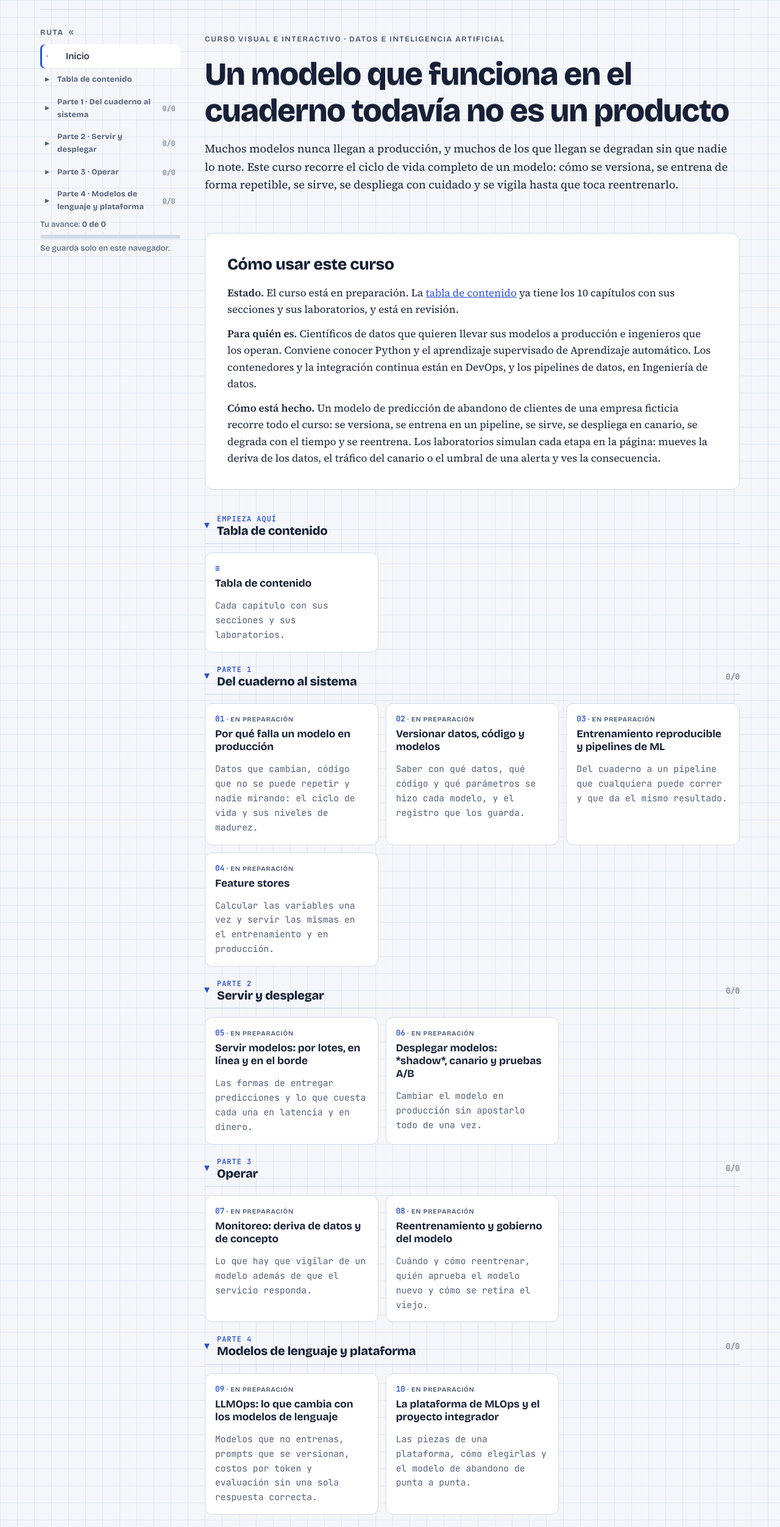
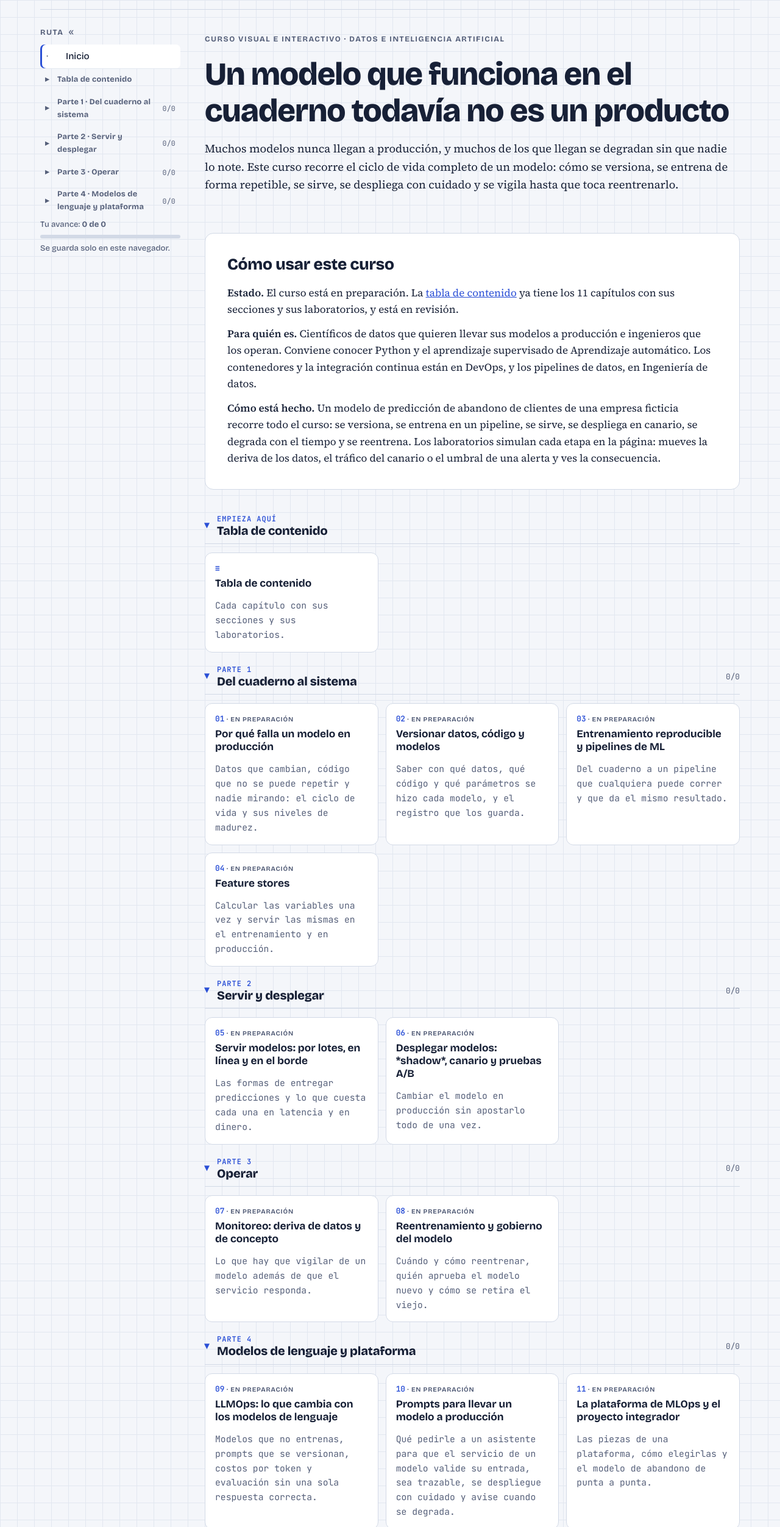
Before and after one commit to aaramirez/mlops, a plain HTML site: page index.html in a window 1280 px wide. Shown: the part 56-2560 px from the top of the page at 61% size. Drawn offline with nearby package versions, Linux system fonts and the light colour scheme.

Commit message:
Tabla de contenido: Prompts de IA para generar con criterios de producción

```diff
--- a/assets/lab.js
+++ b/assets/lab.js
@@ -70,7 +70,7 @@ function ring(ctx,x,y,color,fill){ctx.beginPath();ctx.arc(x,y,6,0,Math.PI*2);ctx
 /* ---------- Navegación entre páginas y avance ---------- */
 // Datos del curso: los escribe el motor al generar el sitio
 const CURSO={"prefijo": "mlops-"};
-const PAGES=[["index", "index.html", "", "Inicio", 0, 0], ["temario", "temario.html", "", "Tabla de contenido", 0, "temario"], ["por-que-falla", "01-por-que-falla.html", "01", "Por qué falla un modelo", 1, 1], ["versionar", "02-versionar.html", "02", "Versionar", 1, 1], ["entrenamiento-reproducible", "03-entrenamiento-reproducible.html", "03", "Entrenamiento reproducible", 1, 1], ["feature-stores", "04-feature-stores.html", "04", "Feature stores", 1, 1], ["servir-modelos", "05-servir-modelos.html", "05", "Servir modelos", 1, 2], ["desplegar-modelos", "06-desplegar-modelos.html", "06", "Desplegar modelos", 1, 2], ["monitoreo", "07-monitoreo.html", "07", "Monitoreo y deriva", 1, 3], ["reentrenamiento", "08-reentrenamiento.html", "08", "Reentrenamiento", 1, 3], ["llmops", "09-llmops.html", "09", "LLMOps", 1, 4], ["plataforma", "10-plataforma.html", "10", "Plataforma y proyecto", 1, 4]];
+const PAGES=[["index", "index.html", "", "Inicio", 0, 0], ["temario", "temario.html", "", "Tabla de contenido", 0, "temario"], ["por-que-falla", "01-por-que-falla.html", "01", "Por qué falla un modelo", 1, 1], ["versionar", "02-versionar.html", "02", "Versionar", 1, 1], ["entrenamiento-reproducible", "03-entrenamiento-reproducible.html", "03", "Entrenamiento reproducible", 1, 1], ["feature-stores", "04-feature-stores.html", "04", "Feature stores", 1, 1], ["servir-modelos", "05-servir-modelos.html", "05", "Servir modelos", 1, 2], ["desplegar-modelos", "06-desplegar-modelos.html", "06", "Desplegar modelos", 1, 2], ["monitoreo", "07-monitoreo.html", "07", "Monitoreo y deriva", 1, 3], ["reentrenamiento", "08-reentrenamiento.html", "08", "Reentrenamiento", 1, 3], ["llmops", "09-llmops.html", "09", "LLMOps", 1, 4], ["prompts-mlops-produccion", "10-prompts-mlops-produccion.html", "10", "Prompts de producción", 1, 4], ["plataforma", "11-plataforma.html", "11", "Plataforma y proyecto", 1, 4]];
 const ETAPAS=[["temario", "Tabla de contenido"], [1, "Parte 1 · Del cuaderno al sistema"], [2, "Parte 2 · Servir y desplegar"], [3, "Parte 3 · Operar"], [4, "Parte 4 · Modelos de lenguaje y plataforma"]];
 const PREF=CURSO.prefijo;
 const store={get(k){try{return localStorage.getItem(k);}catch(e){return null;}},set(k,v){try{localStorage.setItem(k,v);}catch(e){}}};
--- a/index.html
+++ b/index.html
@@ -38,7 +38,7 @@ height="0" width="0" style="display:none;visibility:hidden"></iframe></noscript>
 <section>
   <h2>Cómo usar este curso</h2>
   <div class="prose">
-    <p><b>Estado.</b> El curso está en preparación. La <a href="temario.html">tabla de contenido</a> ya tiene los 10 capítulos con sus secciones y sus laboratorios, y está en revisión.</p>
+    <p><b>Estado.</b> El curso está en preparación. La <a href="temario.html">tabla de contenido</a> ya tiene los 11 capítulos con sus secciones y sus laboratorios, y está en revisión.</p>
     <p><b>Para quién es.</b> Científicos de datos que quieren llevar sus modelos a producción e ingenieros que los operan. Conviene conocer Python y el aprendizaje supervisado de Aprendizaje automático. Los contenedores y la integración continua están en DevOps, y los pipelines de datos, en Ingeniería de datos.</p>
     <p><b>Cómo está hecho.</b> Un modelo de predicción de abandono de clientes de una empresa ficticia recorre todo el curso: se versiona, se entrena en un pipeline, se sirve, se despliega en canario, se degrada con el tiempo y se reentrena. Los laboratorios simulan cada etapa en la página: mueves la deriva de los datos, el tráfico del canario o el umbral de una alerta y ves la consecuencia.</p>
   </div>
@@ -76,7 +76,8 @@ height="0" width="0" style="display:none;visibility:hidden"></iframe></noscript>
 <details class="stage" id="parte-4" open><summary><h2><span class="pn">Parte 4</span> Modelos de lenguaje y plataforma</h2><span class="cuenta" data-etapa-cuenta="4"></span></summary>
   <div class="mods">
     <div class="mod soon" data-id="llmops"><span class="n">09</span><b>LLMOps: lo que cambia con los modelos de lenguaje</b><p>Modelos que no entrenas, prompts que se versionan, costos por token y evaluación sin una sola respuesta correcta.</p></div>
-    <div class="mod soon" data-id="plataforma"><span class="n">10</span><b>La plataforma de MLOps y el proyecto integrador</b><p>Las piezas de una plataforma, cómo elegirlas y el modelo de abandono de punta a punta.</p></div>
+    <div class="mod soon" data-id="prompts-mlops-produccion"><span class="n">10</span><b>Prompts para llevar un modelo a producción</b><p>Qué pedirle a un asistente para que el servicio de un modelo valide su entrada, sea trazable, se despliegue con cuidado y avise cuando se degrada.</p></div>
+    <div class="mod soon" data-id="plataforma"><span class="n">11</span><b>La plataforma de MLOps y el proyecto integrador</b><p>Las piezas de una plataforma, cómo elegirlas y el modelo de abandono de punta a punta.</p></div>
   </div>
 </details>
 
```
Also changed, not shown: temario.html (+2 -2 lines), 1 other file.
